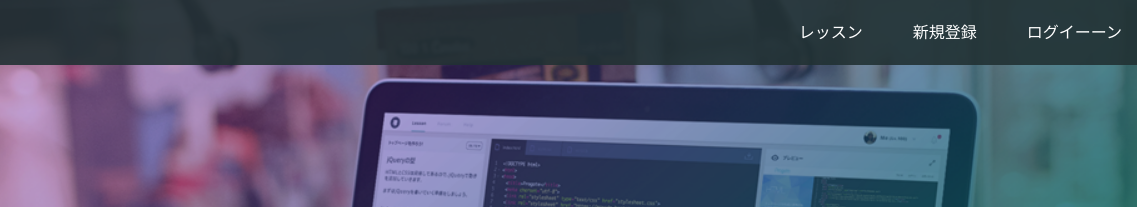
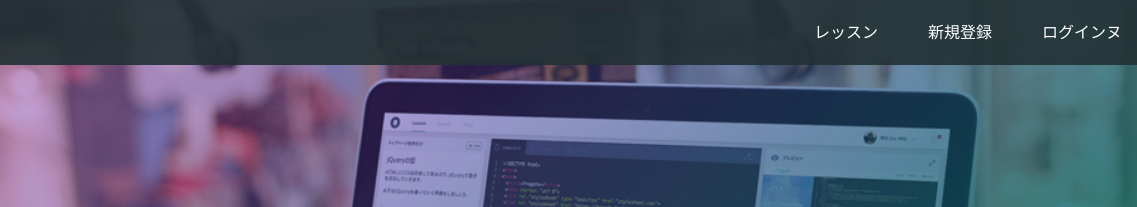
Before and after one commit to rays-double/rays-double.github.io, a plain HTML site: page index.html in a window 1280 px wide. Shown: the top 207 px of the page, 143-1280 px from the left. Drawn offline with Linux system fonts and the light colour scheme.

Commit message:
Update index.html

```diff
--- a/index.html
+++ b/index.html
@@ -17,7 +17,7 @@
       <div class="header-right">
         <a href="#">レッスン</a>
         <a href="#">新規登録</a>
-        <a href="#" class="login">ログイーーン</a>
+        <a href="#" class="login">ログインヌ</a>
       </div>
     </div>
   </header>
```
